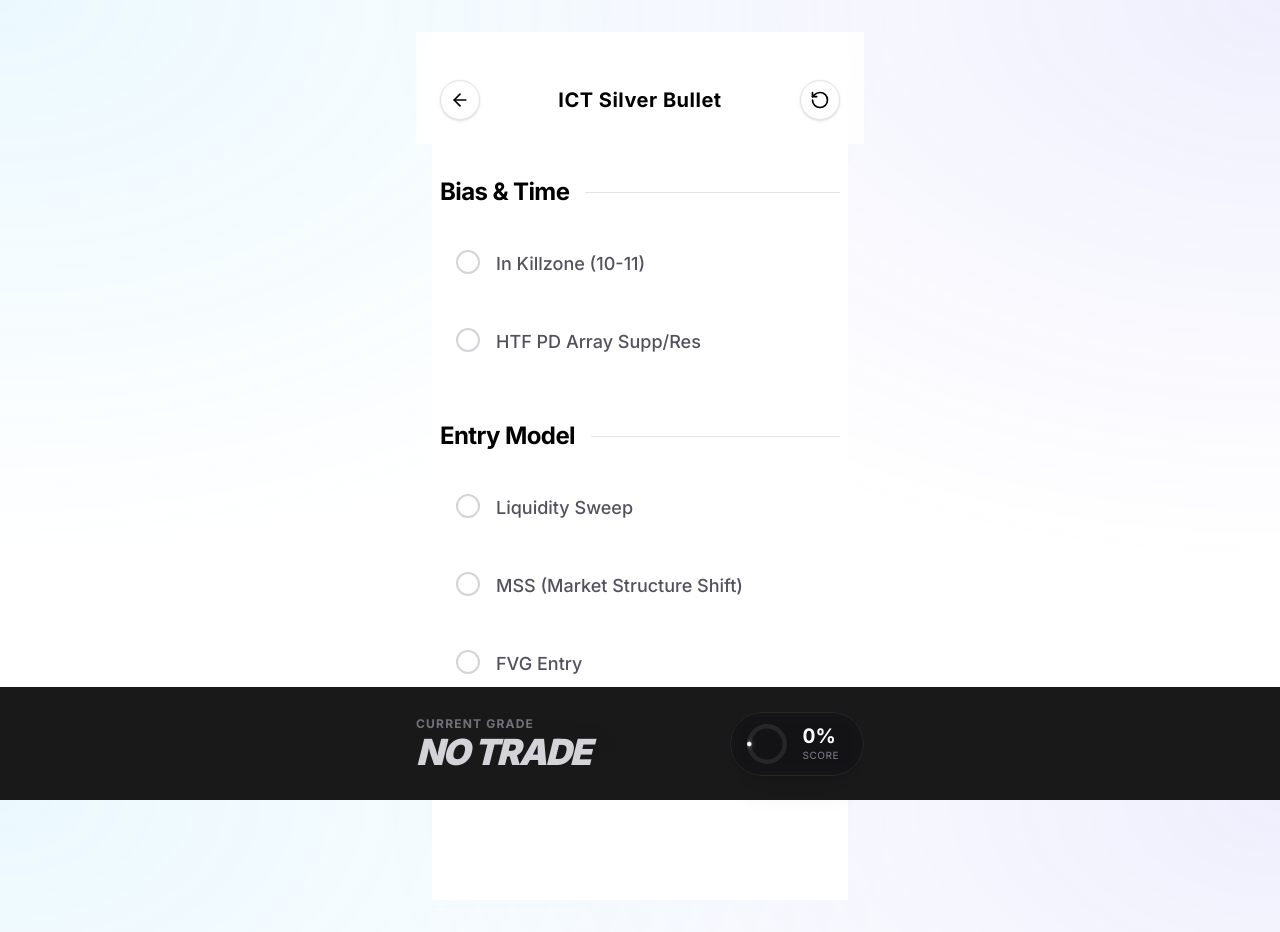
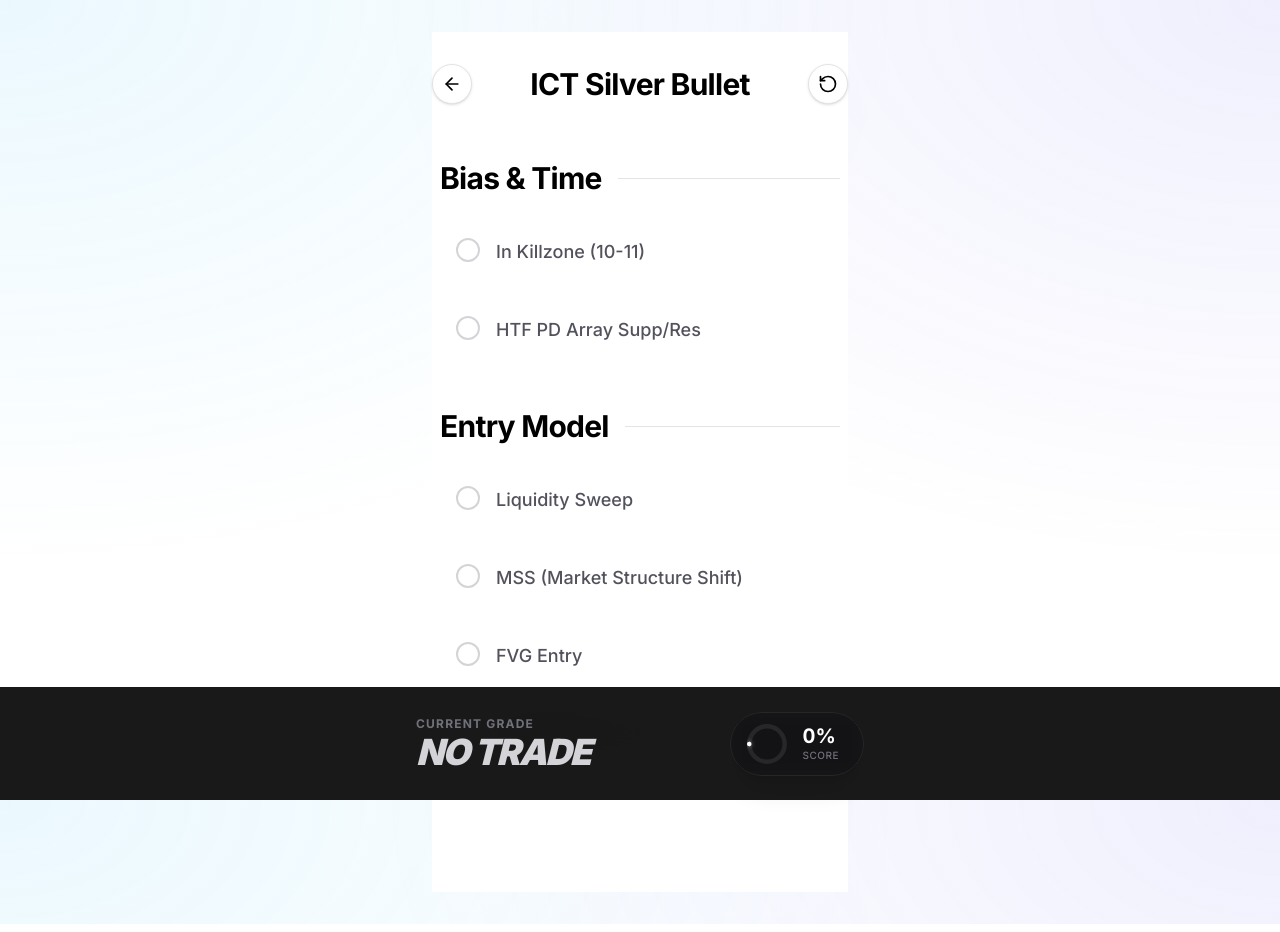
Before and after one commit to rusithrashmitha14-gif/trade-scorer, a Next.js app: page /strategies/1/score in a window 1280 px wide. Built offline with nearby package versions, Linux system fonts and the light colour scheme.

Commit message:
UI: Fixed Scoring View Layout (Non-sticky header, Typography, Alignment)

```diff
--- a/components/scoring/ScoringView.tsx
+++ b/components/scoring/ScoringView.tsx
@@ -66,14 +66,17 @@ export default function ScoringView({ strategy }: ScoringViewProps) {
     return (
         <div className="pb-32 font-sans bg-white min-h-screen text-black">
             {/* Header */}
-            <div className="sticky top-0 z-20 bg-white/80 backdrop-blur-md -mx-4 px-6 pt-12 pb-4 mb-8">
-                <div className="flex items-center justify-between mb-2">
+            {/* Header */}
+            <div className="pt-8 pb-6 mb-4">
+                <div className="flex items-center justify-between mb-4">
                     <Link href="/">
                         <Button variant="ghost" size="sm" className="w-10 h-10 rounded-full bg-white border border-zinc-200 shadow-sm hover:shadow-md hover:bg-zinc-50 flex items-center justify-center p-0 transition-all">
                             <ArrowLeft className="w-5 h-5 text-black" />
                         </Button>
                     </Link>
-                    <h1 className="font-bold text-xl tracking-wide text-black">{strategy.name}</h1>
+                    <div className="flex-1 text-center px-4">
+                        <h1 className="font-bold text-3xl tracking-tight text-black">{strategy.name}</h1>
+                    </div>
                     <Button variant="ghost" size="sm" className="w-10 h-10 rounded-full bg-white border border-zinc-200 shadow-sm hover:shadow-md hover:bg-zinc-50 flex items-center justify-center p-0 transition-all text-black hover:text-black" onClick={() => setSelections({})}>
                         <RotateCcw className="w-5 h-5" />
                     </Button>
@@ -84,7 +87,7 @@ export default function ScoringView({ strategy }: ScoringViewProps) {
             <div className="space-y-12 px-2">
                 {strategy.sections.map(section => (
                     <div key={section.id} className="space-y-6">
-                        <h3 className="text-2xl font-bold text-black tracking-tight flex items-center gap-4">
+                        <h3 className="text-3xl font-bold text-black tracking-tight flex items-center gap-4">
                             {section.title}
                             <div className="h-px bg-zinc-200 flex-1"></div>
                         </h3>
```
